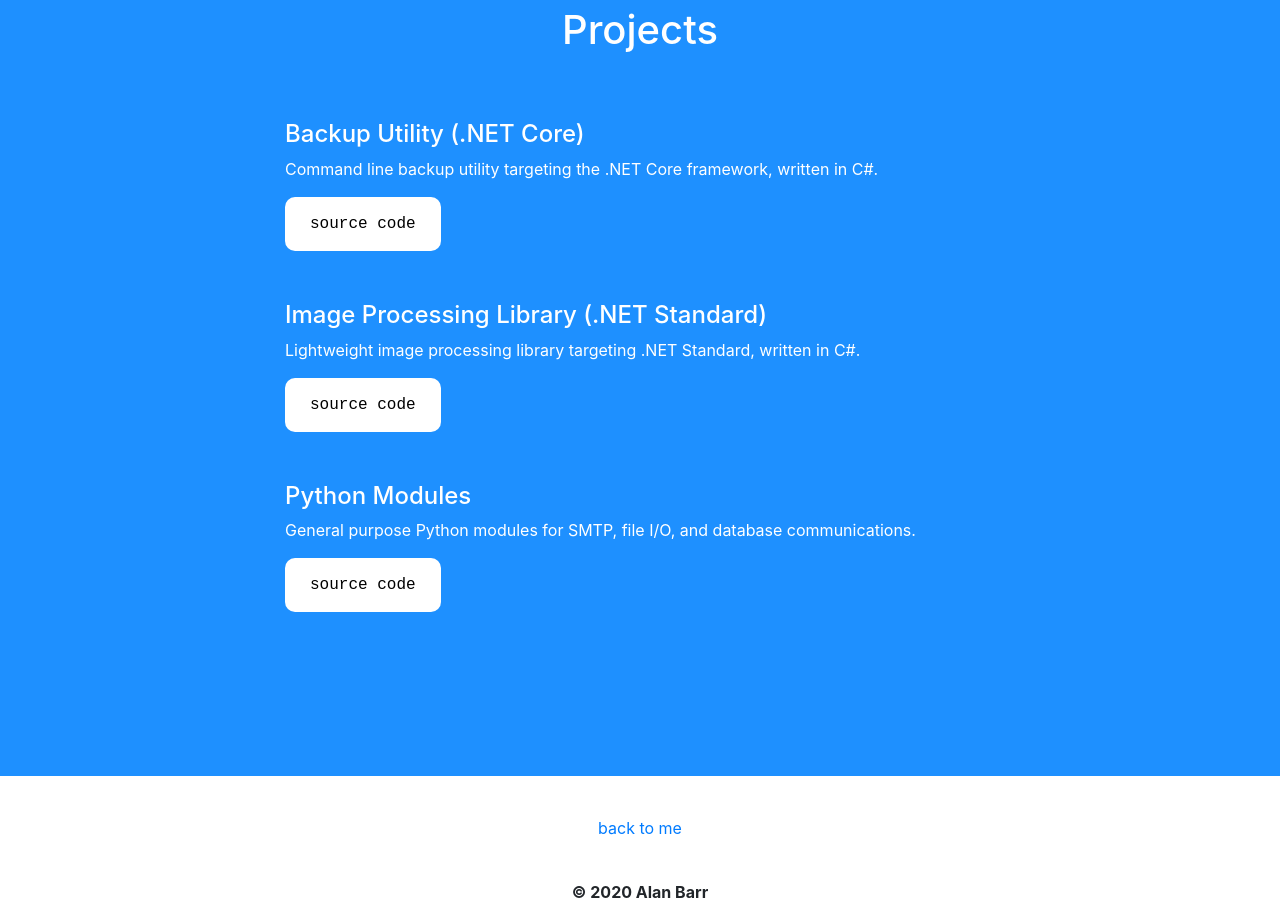
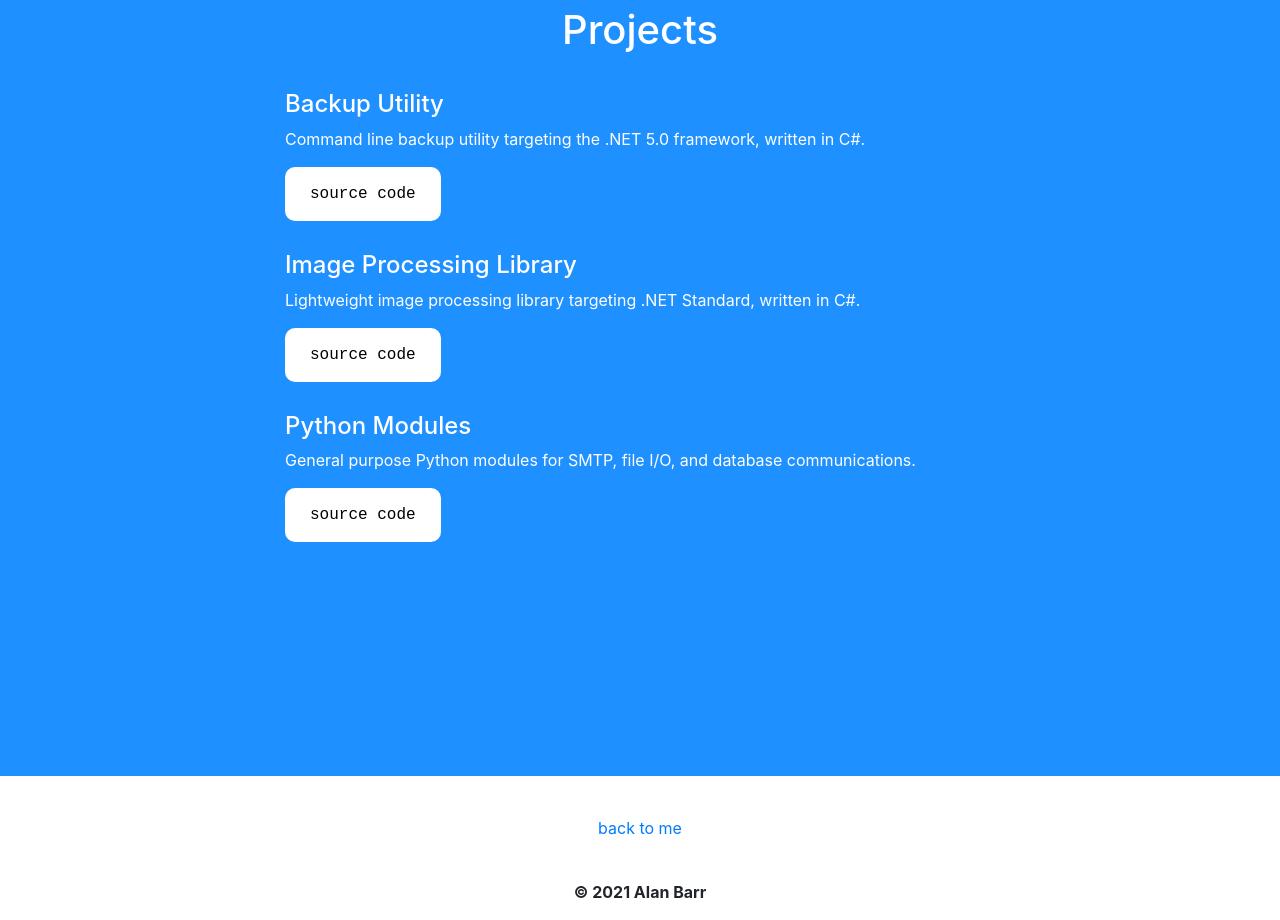
Before and after one commit to freedom35/freedom35.github.io, a plain HTML site: page index.html in a window 1280 px wide. Shown: the part 880-1800 px from the top of the page. Drawn offline with nearby package versions, Linux system fonts and the light colour scheme.

Commit message:
Revision for project section info.

```diff
--- a/index.html
+++ b/index.html
@@ -7,7 +7,6 @@
         <meta name="viewport" content="initial-scale=1, width=device-width">
 
         <title>Alan Barr</title>
-
 
         <link href="https://stackpath.bootstrapcdn.com/bootstrap/4.1.3/css/bootstrap.min.css" rel="stylesheet">
         <script src="https://code.jquery.com/jquery-3.3.1.min.js"></script>
@@ -62,21 +61,20 @@
 
             <section id="projects">
                 <h1 class="mb-3">Projects</h1>
-
                 <div>
                     <ul class="ul-projects">
                         <li>
                             <div>
-                                <h4>Backup Utility (.NET Core)</h4>
+                                <h4>Backup Utility</h4>
                                 <p>
-                                    Command line backup utility targeting the .NET Core framework, written in C#.
+                                    Command line backup utility targeting the .NET 5.0 framework, written in C#.
                                 </p>
                                 <a class="code-link" href="https://github.com/freedom35/backup-util-dotnet-core">source code</a>
                             </div>
                         </li>
                         <li>
                             <div>
-                                <h4>Image Processing Library (.NET Standard)</h4>
+                                <h4>Image Processing Library</h4>
                                 <p>
                                     Lightweight image processing library targeting .NET Standard, written in C#.
                                 </p>
@@ -101,7 +99,7 @@
         </main>
 
         <div class="footer">
-            <p>&copy; 2020 Alan Barr</p>
+            <p>&copy; 2021 Alan Barr</p>
         </div>
     </body>
 </html>
--- a/static/css/styles.css
+++ b/static/css/styles.css
@@ -54,14 +54,14 @@ h1.mb-3 {
     margin: 0 auto;
     width: 100%;
     max-width: 750px;
-    padding: 0;
+    padding: 0px;
 }
 
 li {
-    margin-top: 50px;
+    margin-top: 20px;
     margin-left: 20px;
     margin-right: 20px;
-    margin-bottom: 0;
+    margin-bottom: 30px;
     text-align: justify;
 }
 
```
